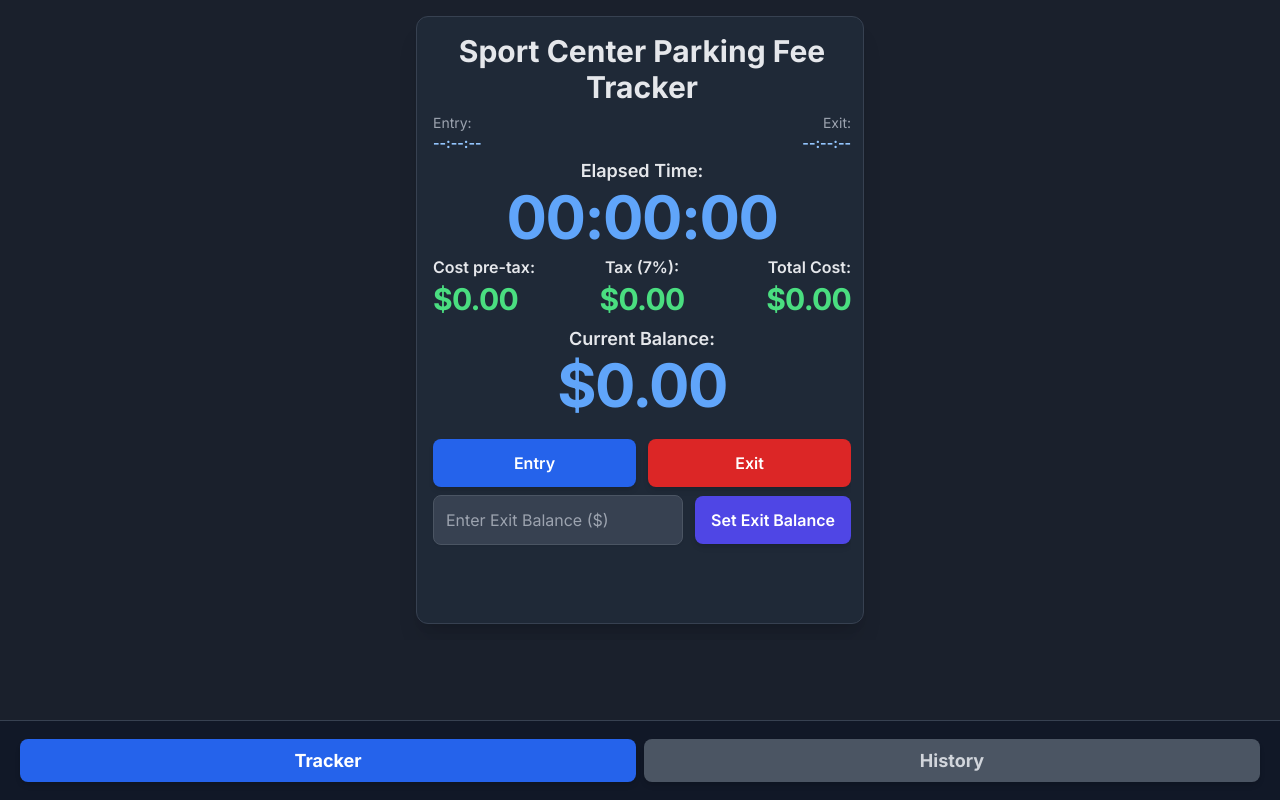
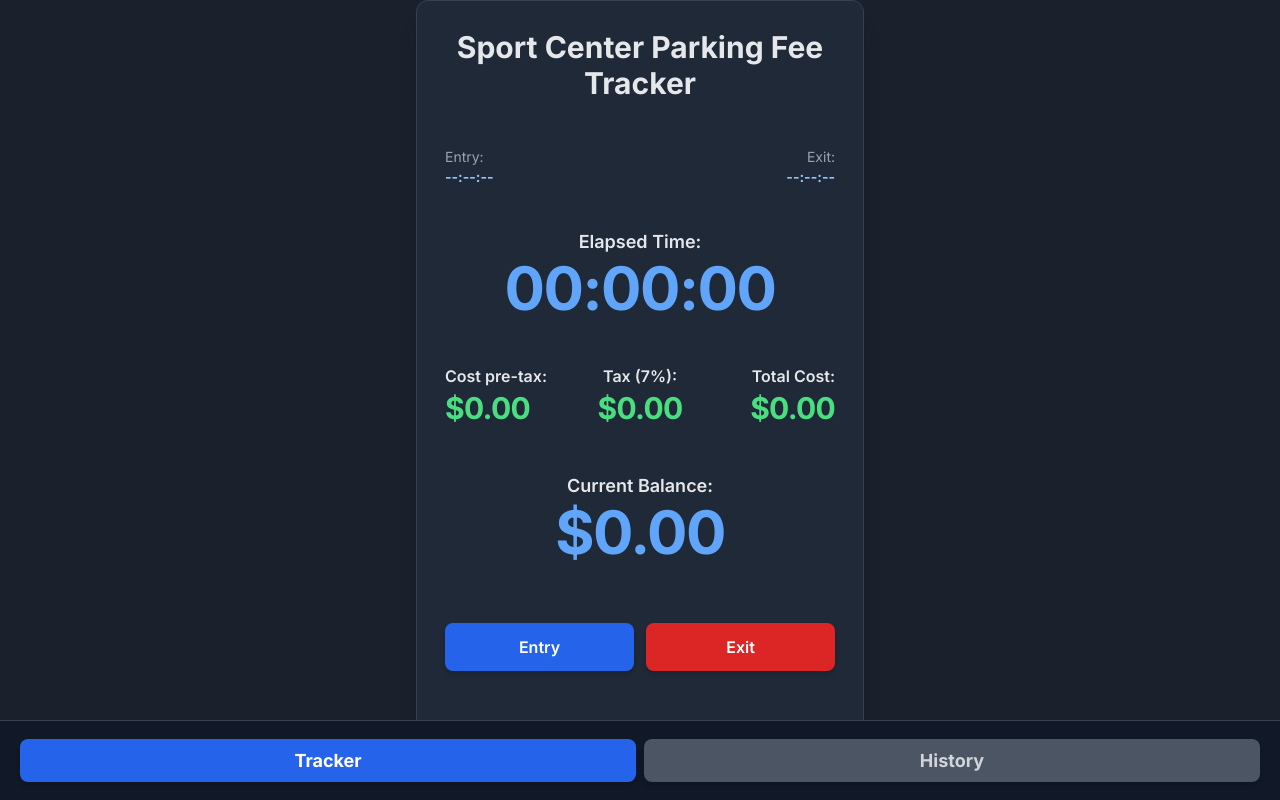
Before and after one commit to peteywhy/Sport-Center-parking-fee-tracker, a plain HTML site: page index.html in a window 1280 px wide. Drawn offline with nearby package versions, Linux system fonts and the light colour scheme.

Commit message:
Removed space between Set Balance button and Tracker and History tabs

```diff
--- a/index.html
+++ b/index.html
@@ -12,14 +12,16 @@
         html, body {
             height: 100%; /* Important for full height */
             margin: 0;
-            padding: 0;
+            padding: 0; /* Remove body padding */
             box-sizing: border-box;
             background-color: #1a202c; /* Consistent dark background */
             /* Body is a flex container to push content and footer apart */
             display: flex;
             flex-direction: column;
             overflow: hidden; /* Prevent body scrolling */
-            padding-bottom: 80px; /* Add padding to account for fixed bottom tab bar */
+            /* The padding-bottom will now be dynamically managed by the app-card taking 100% height
+               and the fixed tab-bar sitting over the bottom of the main-content-area.
+               So, no need for body padding-bottom if app-card handles its height correctly. */
         }
         body {
             font-family: 'Inter', sans-serif;
@@ -29,25 +31,34 @@
         .main-content-area {
             flex-grow: 1; /* Allows this div to grow and take available space */
             display: flex;
-            align-items: center; /* Center content vertically */
+            align-items: stretch; /* Stretch content vertically to fill space */
             justify-content: center; /* Center content horizontally */
             overflow: hidden; /* Crucial to contain content without making body scroll */
-            padding: 1rem; /* Added padding to ensure content isn't flush with edges */
+            padding: 0; /* Remove padding from main content area */
         }
 
         /* The actual app card, its height is constrained to fit within main-content-area */
         .app-card {
             background-color: #1f2937; /* gray-800 */
             border: 1px solid #374151; /* gray-700 */
-            border-radius: 0.75rem; /* rounded-xl */
-            box-shadow: 0 20px 25px -5px rgba(0, 0, 0, 0.1), 0 8px 10px -6px rgba(0, 0, 0, 0.1); /* shadow-2xl */
-            width: 100%;
-            max-width: 28rem; /* max-w-md */
-            padding: 0.75rem;
+            border-radius: 0; /* Remove rounded-xl on smallest screens for edge-to-edge look */
+            box-shadow: none; /* Remove shadow on smallest screens */
+            width: 100%; /* Take full width on mobile */
+            max-width: none; /* Override max-width on mobile to allow full width */
+            padding: 0; /* Remove card padding on mobile */
             display: flex;
             flex-direction: column; /* Stack elements inside the card vertically */
             height: 100%; /* Make app-card fill 100% of its parent's height */
             overflow: hidden; /* Prevent scrolling on the card itself */
+            position: relative; /* Needed for absolute positioning of message box if we use it later */
+
+            /* Responsive adjustments for larger screens */
+            @media (min-width: 640px) { /* sm breakpoint */
+                border-radius: 0.75rem; /* rounded-xl */
+                box-shadow: 0 20px 25px -5px rgba(0, 0, 0, 0.1), 0 8px 10px -6px rgba(0, 0, 0, 0.1); /* shadow-2xl */
+                max-width: 28rem; /* max-w-md */
+                padding: 0.75rem; /* Re-introduce padding */
+            }
         }
 
         /* Custom styles for button hover effects and active states */
@@ -114,9 +125,10 @@
             flex-grow: 1;
             display: flex; /* Make it a flex container */
             flex-direction: column; /* Stack children vertically */
-            justify-content: flex-start; /* Align content to the top */
+            justify-content: space-between; /* Distribute space to fill height */
             overflow: hidden; /* STRICTLY PREVENT SCROLLING ON TRACKER VIEW */
-            padding-right: 0; /* No scrollbar padding */
+            padding: 1rem; /* Add consistent padding for content inside the view */
+            box-sizing: border-box; /* Include padding in height calculation */
             width: 100%; /* Ensure it takes full width within app-card */
             height: 100%; /* Ensure it takes full height within app-card */
         }
@@ -126,7 +138,8 @@
             flex-grow: 1;
             display: flex;
             flex-direction: column;
-            padding-right: 0; /* Remove scrollbar padding by default */
+            padding: 1rem; /* Consistent padding */
+            box-sizing: border-box; /* Include padding in height calculation */
             width: 100%;
             height: 100%;
             overflow-y: auto; /* Enable vertical scrolling for the history view content */
@@ -158,11 +171,11 @@
     <div class="main-content-area">
         <div class="app-card">
             <!-- Tracker View -->
-            <div id="tracker-view" class="flex flex-col flex-grow justify-start px-1 py-1"> <!-- Reduced py -->
-                <h1 class="text-xl sm:text-2xl lg:text-3xl font-bold text-gray-200 mb-2 text-center">Sport Center Parking Fee Tracker</h1> <!-- Reduced mb -->
+            <div id="tracker-view" class="flex flex-col flex-grow justify-start px-1 py-1"> <!-- No direct padding here, handled by style block -->
+                <h1 class="text-xl sm:text-2xl lg:text-3xl font-bold text-gray-200 mb-2 text-center">Sport Center Parking Fee Tracker</h1>
 
                 <!-- Entry and Exit Time Displays -->
-                <div class="flex justify-between items-start text-xs sm:text-sm mb-1"> <!-- Reduced mb -->
+                <div class="flex justify-between items-start text-xs sm:text-sm mb-1">
                     <div class="text-left">
                         <p class="text-gray-400">Entry:</p>
                         <p id="entryTimeDisplay" class="text-blue-300 font-bold">--:--:--</p>
@@ -174,13 +187,13 @@
                 </div>
 
                 <!-- Elapsed Time Display -->
-                <div class="text-center mb-2"> <!-- Reduced mb -->
-                    <h2 class="text-base sm:text-lg font-semibold text-gray-200 mb-0.5">Elapsed Time:</h2> <!-- Reduced mb -->
+                <div class="text-center mb-2">
+                    <h2 class="text-base sm:text-lg font-semibold text-gray-200 mb-0.5">Elapsed Time:</h2>
                     <p id="elapsedTimeDisplay" class="text-4xl sm:text-5xl lg:text-6xl font-extrabold text-blue-400 tracking-tight">00:00:00</p>
                 </div>
 
                 <!-- Cost Breakdown Displays -->
-                <div class="flex justify-between items-end mb-2"> <!-- Reduced mb -->
+                <div class="flex justify-between items-end mb-2">
                     <div class="flex flex-col items-start text-left flex-1 pr-1">
                         <h2 class="text-sm sm:text-base font-semibold text-gray-200 mb-0.5">Cost pre-tax:</h2>
                         <p id="costPreTaxDisplay" class="text-2xl sm:text-3xl font-extrabold text-green-400 tracking-tight">$0.00</p>
@@ -196,13 +209,13 @@
                 </div>
 
                 <!-- Current Balance Display -->
-                <div class="text-center mb-3"> <!-- Reduced mb -->
-                    <h2 class="text-base sm:text-lg font-semibold text-gray-200 mb-0.5">Current Balance:</h2> <!-- Reduced mb -->
+                <div class="text-center mb-3">
+                    <h2 class="text-base sm:text-lg font-semibold text-gray-200 mb-0.5">Current Balance:</h2>
                     <p id="currentBalanceDisplay" class="text-4xl sm:text-5xl lg:text-6xl font-extrabold text-blue-400 tracking-tight">$0.00</p>
                 </div>
 
                 <!-- Action Buttons (Entry/Exit) -->
-                <div class="flex flex-row justify-between space-x-3 mt-3"> <!-- Changed flex-col sm:flex-row to flex-row and space-y to space-x -->
+                <div class="flex flex-row justify-between space-x-3 mt-3">
                     <button id="entryBtn"
                             class="btn-custom flex-1 px-4 py-2 sm:py-3 bg-blue-600 text-white font-semibold rounded-lg hover:bg-blue-700 focus:outline-none focus:ring-2 focus:ring-blue-600 focus:ring-opacity-50 text-sm sm:text-base">
                         Entry
@@ -215,7 +228,7 @@
                 </div>
 
                 <!-- Exit Balance Section -->
-                <div class="flex flex-col sm:flex-row items-center justify-center space-y-2 sm:space-y-0 sm:space-x-3 mt-2"> <!-- Reduced mt -->
+                <div class="flex flex-col sm:flex-row items-center justify-center space-y-2 sm:space-y-0 sm:space-x-3 mt-3"> <!-- Changed mt to 3 for slightly more space -->
                     <input type="number" id="exitBalanceInput" placeholder="Enter Exit Balance ($)"
                            class="w-full sm:flex-1 p-2 sm:p-3 border border-gray-600 bg-gray-700 text-white rounded-lg text-sm sm:text-base focus:ring-2 focus:ring-blue-500 focus:border-transparent shadow-sm placeholder-gray-400"
                            step="0.01" min="0">
@@ -227,7 +240,7 @@
                 </div>
 
                 <!-- Message Box -->
-                <div id="messageBox" class="mt-2 p-2 rounded-lg text-white font-medium text-center text-sm hidden"></div> <!-- Reduced mt, p -->
+                <div id="messageBox" class="mt-2 p-2 rounded-lg text-white font-medium text-center text-sm hidden"></div>
             </div>
 
             <!-- History View (hidden by default) -->
```
